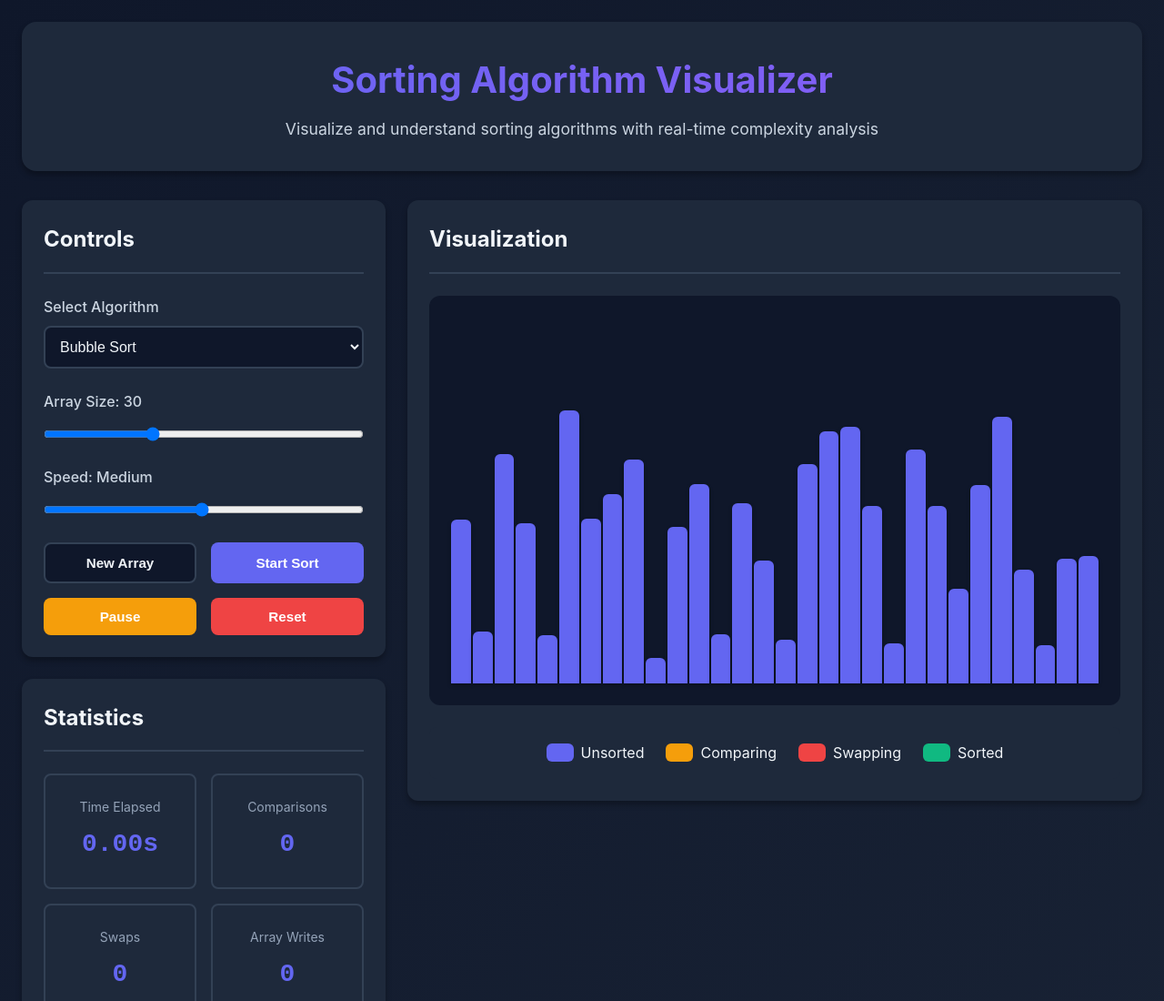
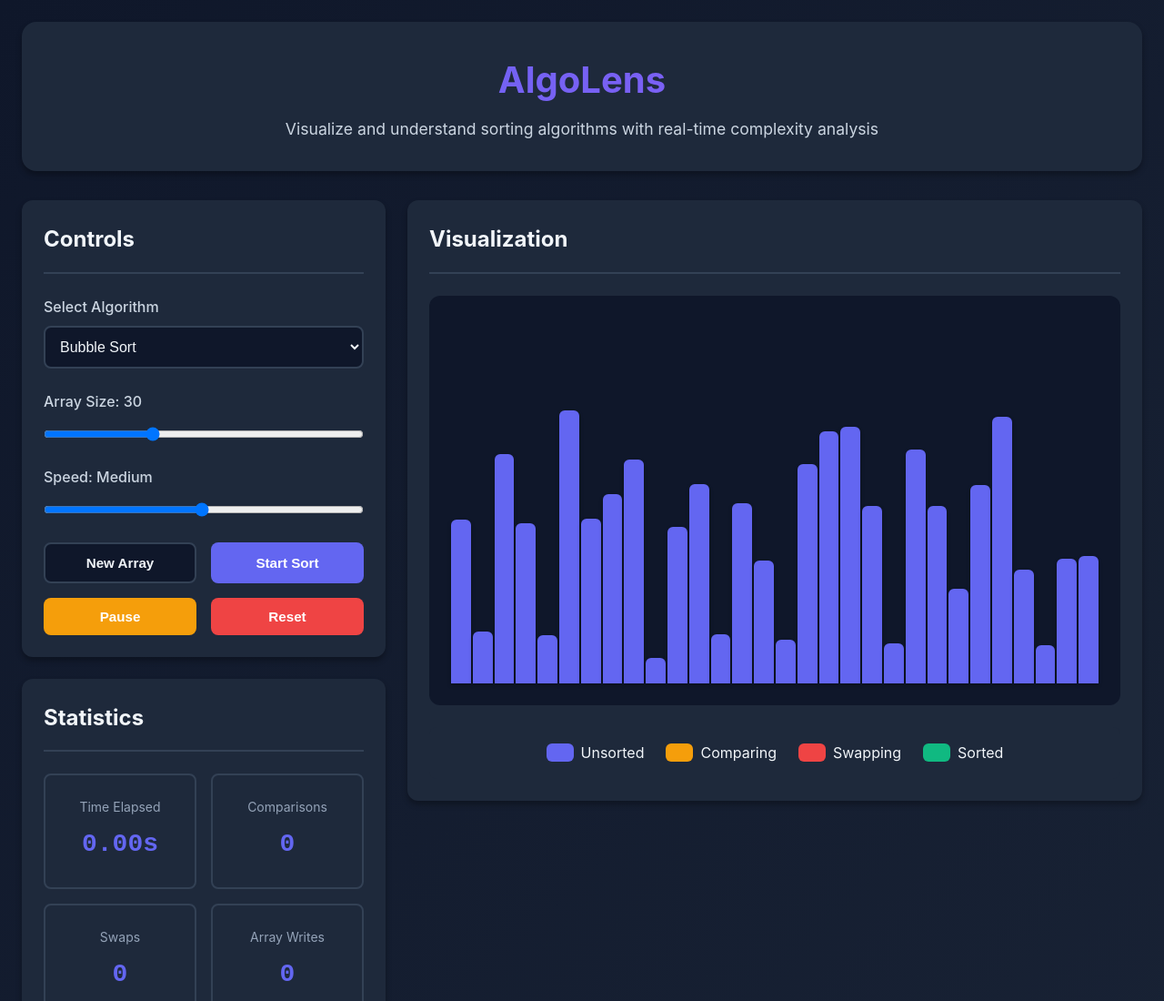
Before and after one commit to AnkurG643/Sorting-visualizer, a plain HTML site: page index.html in a window 1280 px wide. Shown: the top 1100 px of the page at 91% size. Drawn offline with Linux system fonts and the light colour scheme.

Commit message:
icon added

```diff
--- a/index.html
+++ b/index.html
@@ -3,14 +3,15 @@
   <head>
     <meta charset="UTF-8" />
     <meta name="viewport" content="width=device-width, initial-scale=1.0" />
-    <title>Advanced Sorting Algorithm Visualizer</title>
+    <title>AlgoLens-Advanced Sorting Algorithm Visualizer</title>
     <link rel="stylesheet" href="style.css" />
+    <link rel="icon" type="image/png" href="favicon.png">
   </head>
   <body>
     <div class="container">
       <!-- Header -->
       <header class="header">
-        <h1>Sorting Algorithm Visualizer</h1>
+        <h1>AlgoLens</h1>
         <p class="subtitle">Visualize and understand sorting algorithms with real-time complexity analysis</p>
       </header>
 
```
Also changed, not shown: favicon.png (added).
